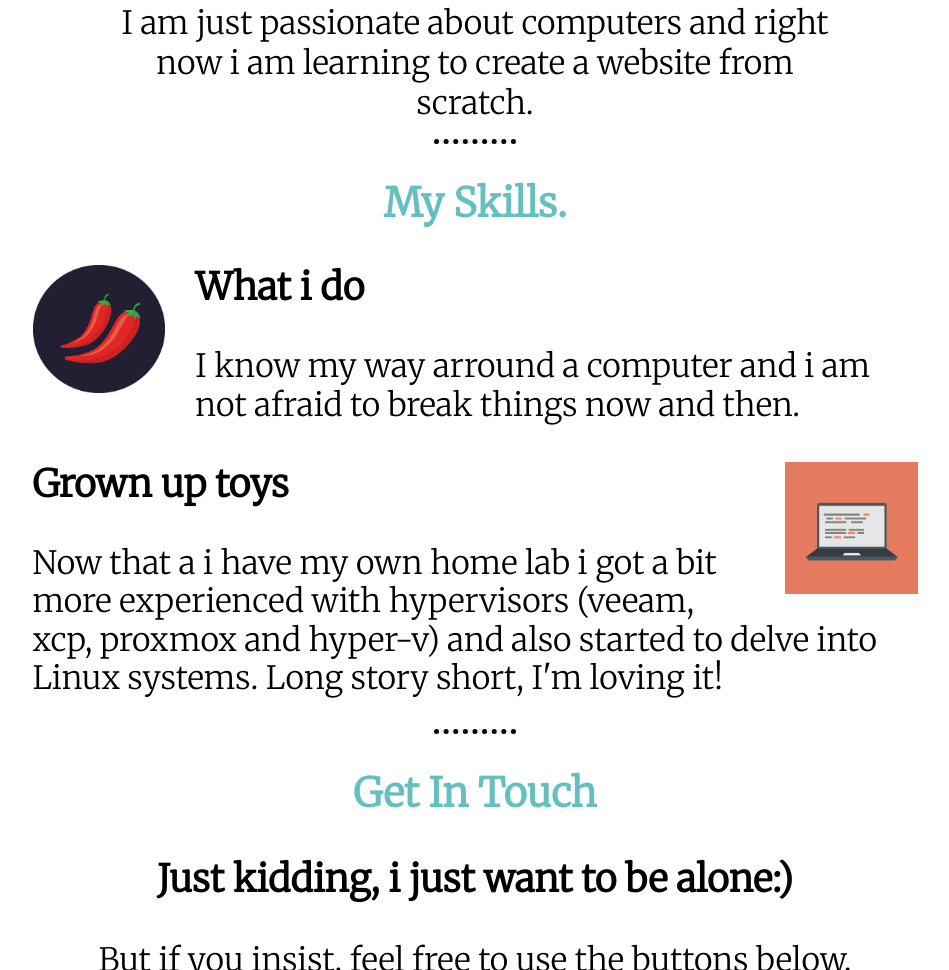
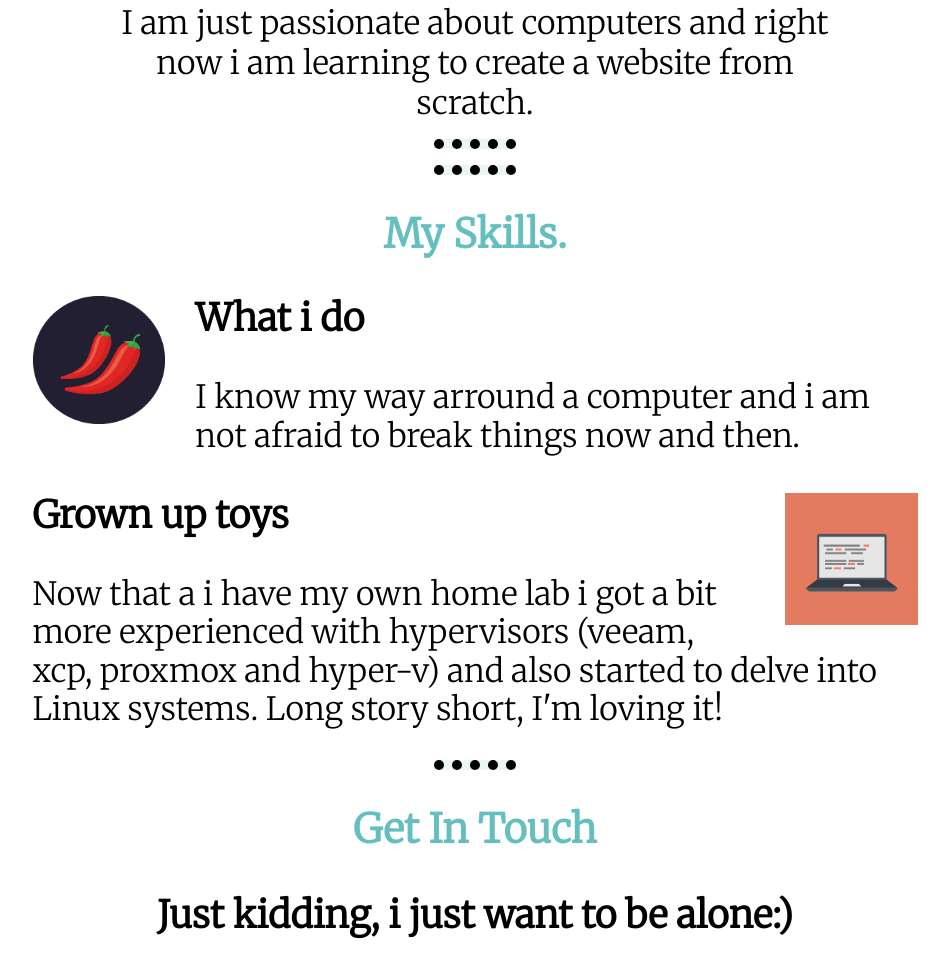
Before and after one commit to dJhonu/john, a plain HTML site: page index.html in a window 1280 px wide. Shown: the part 968-1938 px from the top of the page, without its empty margins (165-1114 px from the left). Drawn offline with Linux system fonts and the light colour scheme.

Commit message:
crash test

```diff
--- a/css/style.css
+++ b/css/style.css
@@ -20,7 +20,7 @@ hr{
   background-color: #EAF6F6;
   border-style: dotted none none none;
   width: 7%;
-  border-width: 5px;
+  border-width: 10px;
 }
 .cloud1{
   position:absolute;
--- a/index.html
+++ b/index.html
@@ -25,6 +25,7 @@
   <h2>Hello.</h2>
   <p class="about-me">I am just passionate about computers and right now i am learning to create a website from scratch.</p>
 </div>
+<hr />
 <hr />
 <div class="skills">
   <h2>My Skills.</h2>
```
